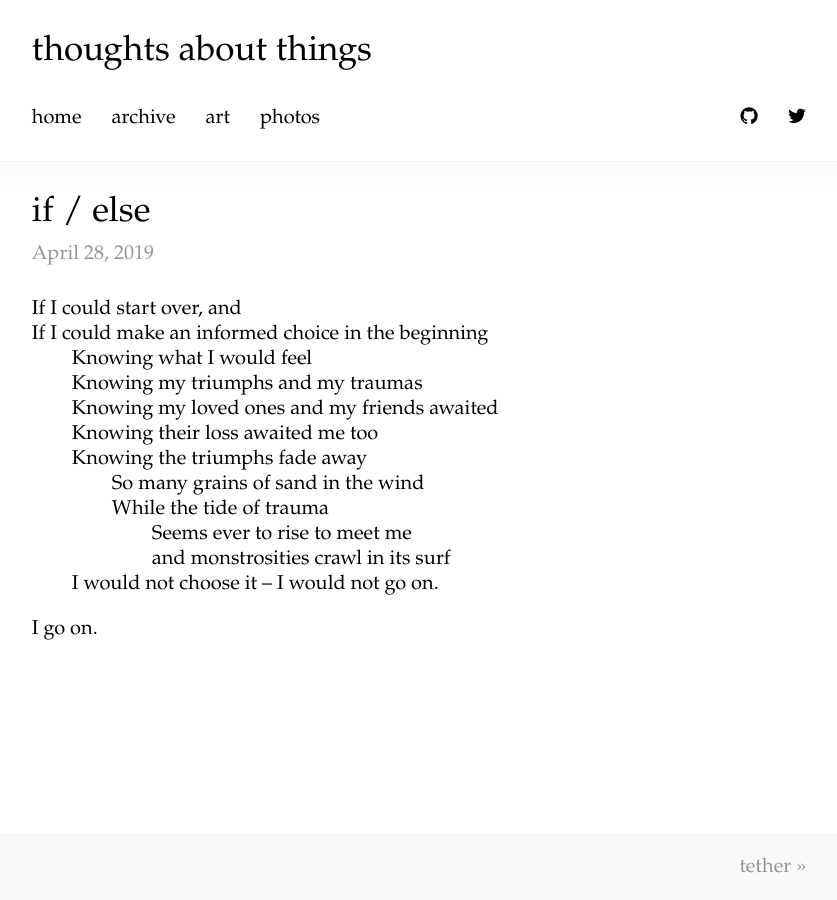
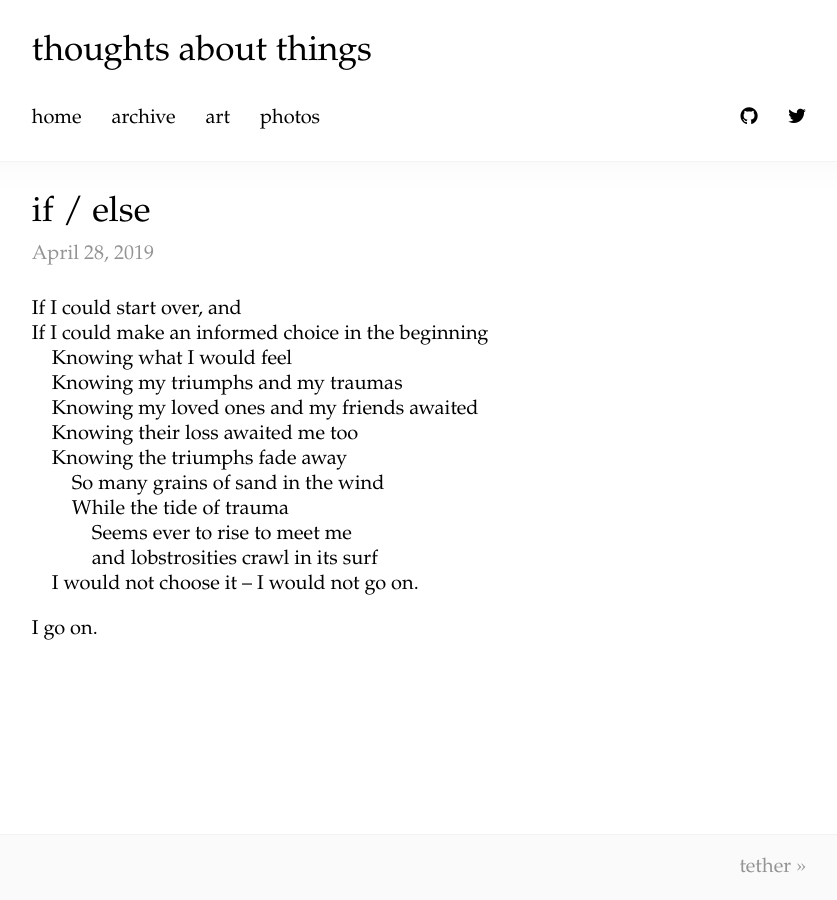
Before and after one commit to christopherstenson/christopherstenson.github.io, a Jekyll site: the page built from _posts/2019-04-28-if-else.md, in a window 1280 px wide. Shown: the whole page, without its empty margins (221-1058 px from the left). Built offline with Jekyll 4.4.1, drawn with Linux system fonts in a browser that asks for light colours.

Commit message:
Update 2019-04-28-if-else.md

```diff
--- a/_posts/2019-04-28-if-else.md
+++ b/_posts/2019-04-28-if-else.md
@@ -5,16 +5,16 @@ title: if / else
 
 If I could start over, and
 If I could make an informed choice in the beginning
-&ensp;&ensp;&ensp;&ensp;Knowing what I would feel
-&ensp;&ensp;&ensp;&ensp;Knowing my triumphs and my traumas
-&ensp;&ensp;&ensp;&ensp;Knowing my loved ones and my friends awaited
-&ensp;&ensp;&ensp;&ensp;Knowing their loss awaited me too
-&ensp;&ensp;&ensp;&ensp;Knowing the triumphs fade away
-&ensp;&ensp;&ensp;&ensp;&ensp;&ensp;&ensp;&ensp;So many grains of sand in the wind
-&ensp;&ensp;&ensp;&ensp;&ensp;&ensp;&ensp;&ensp;While the tide of trauma
-&ensp;&ensp;&ensp;&ensp;&ensp;&ensp;&ensp;&ensp;&ensp;&ensp;&ensp;&ensp;Seems ever to rise to meet me
-&ensp;&ensp;&ensp;&ensp;&ensp;&ensp;&ensp;&ensp;&ensp;&ensp;&ensp;&ensp;and monstrosities crawl in its surf
-&ensp;&ensp;&ensp;&ensp;I would not choose it – I would not go on.
+&ensp;&ensp;Knowing what I would feel
+&ensp;&ensp;Knowing my triumphs and my traumas
+&ensp;&ensp;Knowing my loved ones and my friends awaited
+&ensp;&ensp;Knowing their loss awaited me too
+&ensp;&ensp;Knowing the triumphs fade away
+&ensp;&ensp;&ensp;&ensp;So many grains of sand in the wind
+&ensp;&ensp;&ensp;&ensp;While the tide of trauma
+&ensp;&ensp;&ensp;&ensp;&ensp;&ensp;Seems ever to rise to meet me
+&ensp;&ensp;&ensp;&ensp;&ensp;&ensp;and lobstrosities crawl in its surf
+&ensp;&ensp;I would not choose it – I would not go on.
 
 
 I go on.
```
